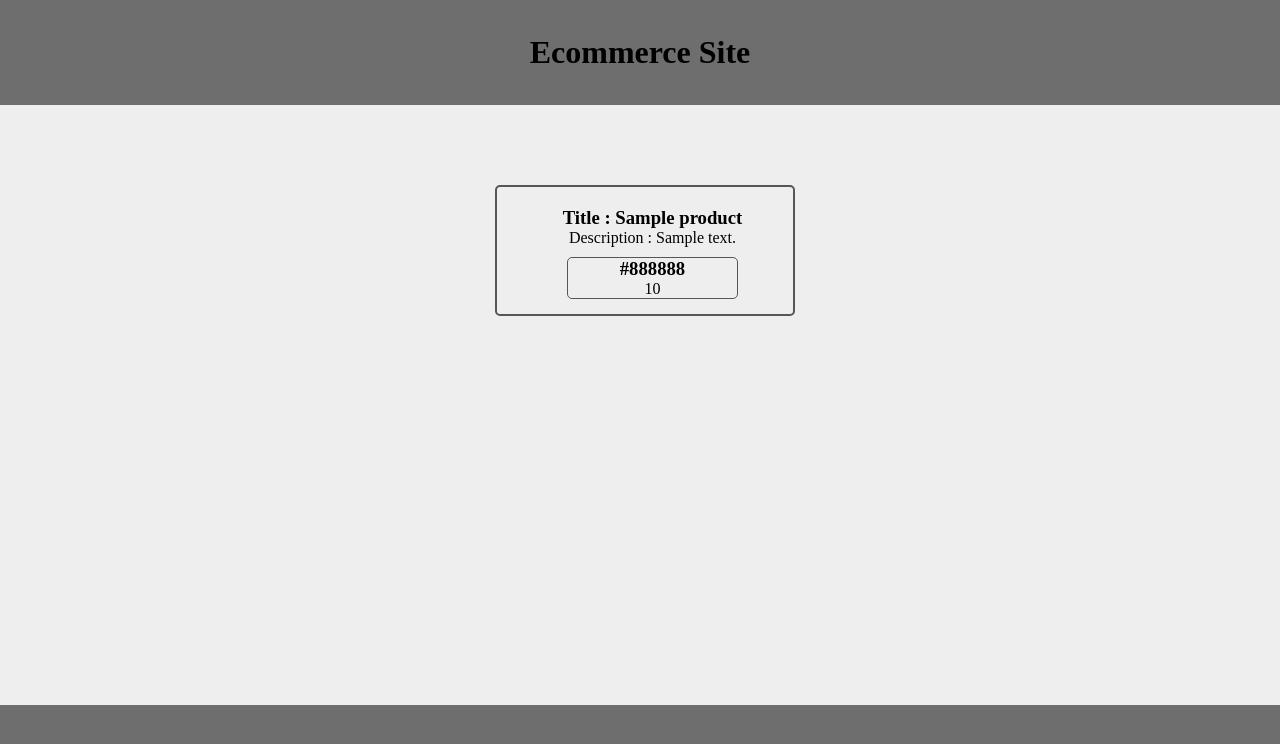
After one commit to MehranDashti/digi_project, a Symfony app: template templates/user/productInfo.html.twig in a window 1280 px wide. The commit adds this page. Shown: the top 744 px of the page. Run offline with Twig, Linux system fonts and the light colour scheme; the template is opened without the code that fills it: most values are stand-ins (such as "Sample title", 1, 10 or a date in 2020); some libraries are stand-ins or nearby versions.

Commit message:
New Action has been added in UserController for handle the product info and all product now load in Main page

```diff
--- a/templates/user.html.twig
+++ b/templates/user.html.twig
@@ -27,9 +27,11 @@
 
         .wrapper {
             width: 100%;
-            height: 500px;
+            height: auto;
+            min-height: 500px;
             background-color: #eeeeee;
             padding-top: 50px;
+            padding-bottom: 50px;
         }
 
         footer {
--- /dev/null
+++ b/templates/user/productInfo.html.twig
@@ -0,0 +1,53 @@
+{% extends 'user.html.twig' %}
+
+{% block title %}Ecommerce Site{% endblock %}
+
+{% block body %}
+    <style>
+        .product {
+            width: 22%;
+            height: auto;
+            border: 2px solid #565656;
+            border-radius: 5px;
+            margin-top: 30px;
+            display: inline-block;
+            margin-left: 10px;
+            padding-left: 15px;
+            padding-top: 20px;
+            padding-bottom: 15px;
+        }
+
+        .product_info {
+            width: 100%;
+            height: auto;
+        }
+
+        .variant {
+            width: 60%;
+            height: auto;
+            border: 1px #565656 solid;
+            border-radius: 5px;
+            margin-top: 10px;
+
+        }
+
+        .product_info p {
+            text-overflow: unset;
+        }
+
+    </style>
+    <div class="wrapper">
+        <div class="product">
+            <div class="product_info">
+                <h3>Title : {{ product.title }}</h3>
+                <p>Description : {{ product.description }}</p>
+                {% for variant in product.getVariants %}
+                    <div class="variant">
+                        <h3>{{ variant.getColor }}</h3>
+                        <p>{{ variant.getPrice }}</p>
+                    </div>
+                {% endfor %}
+            </div>
+        </div>
+    </div>
+{% endblock %}
```
Also changed, not shown: src/Controller/UserController.php (+29 -14 lines), templates/user/index.html.twig (+71 -8 lines).
